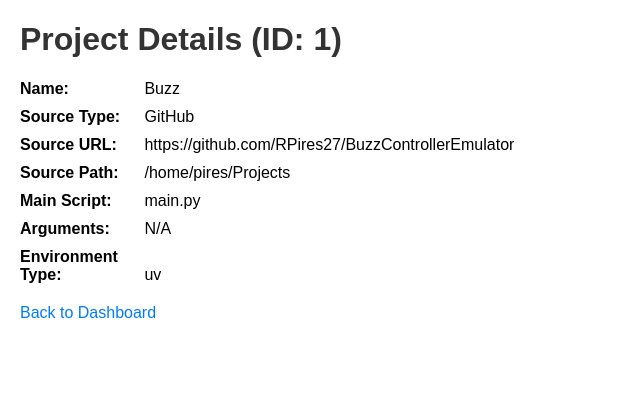
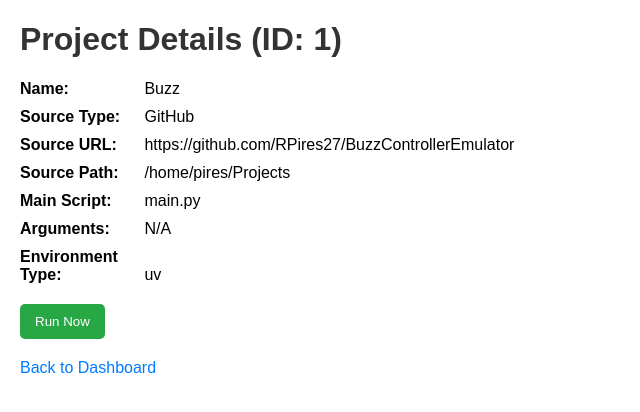
Before and after one commit to RPires27/PyOrchestrator, a FastAPI app: page /projects/1 in a window 1280 px wide. Shown: the top 412 px of the page, without its empty margins (0-640 px from the left). Run offline with FastAPI, Linux system fonts and the light colour scheme.

Commit message:
feat: implement manual run now functionality for projects

```diff
--- a/app/main.py
+++ b/app/main.py
@@ -10,6 +10,8 @@ from app.crud import project as crud_project
 from app.crud import run as crud_run
 from app.schemas import project as schema_project
 from app.schemas import schedule as schema_schedule
+from app.schemas import run as schema_run
+from app.services.executor import execute_script
 
 Base.metadata.create_all(bind=engine)
 
@@ -113,6 +115,15 @@ async def project_detail(request: Request, project_id: int, db: Session = Depend
         raise HTTPException(status_code=404, detail="Project not found")
     return templates.TemplateResponse("project_detail.html", {"request": request, "project": project})
 
+@app.post("/projects/{project_id}/run", response_class=RedirectResponse)
+async def run_project_now(project_id: int, db: Session = Depends(get_db)):
+    run_create = schema_run.RunCreate(project_id=project_id)
+    db_run = crud_run.create_run(db=db, run=run_create)
+    # Execute the script immediately in a background task
+    # For simplicity, we'll call it directly here, but for a real app, you'd use a background task queue.
+    execute_script(db, db_run.id)
+    return RedirectResponse(url=f"/runs/{db_run.id}", status_code=303)
+
 @app.get("/schedules/{schedule_id}", response_class=HTMLResponse)
 async def schedule_detail(request: Request, schedule_id: int, db: Session = Depends(get_db)):
     schedule = crud_schedule.get_schedule(db, schedule_id=schedule_id)
--- a/templates/project_detail.html
+++ b/templates/project_detail.html
@@ -8,6 +8,8 @@
         div { margin-bottom: 10px; }
         strong { display: inline-block; width: 120px; }
         .back-link { display: block; margin-top: 20px; color: #007bff; text-decoration: none; }
+        .run-now-button { padding: 10px 15px; background-color: #28a745; color: white; border: none; border-radius: 5px; cursor: pointer; margin-top: 10px; }
+        .run-now-button:hover { background-color: #218838; }
     </style>
 </head>
 <body>
@@ -20,6 +22,10 @@
     <div><strong>Arguments:</strong> {{ project.arguments if project.arguments else 'N/A' }}</div>
     <div><strong>Environment Type:</strong> {{ project.environment_type }}</div>
 
+    <form action="/projects/{{ project.id }}/run" method="post">
+        <button type="submit" class="run-now-button">Run Now</button>
+    </form>
+
     <a href="/" class="back-link">Back to Dashboard</a>
 </body>
 </html>
```
Also changed, not shown: orchestrator.db.
